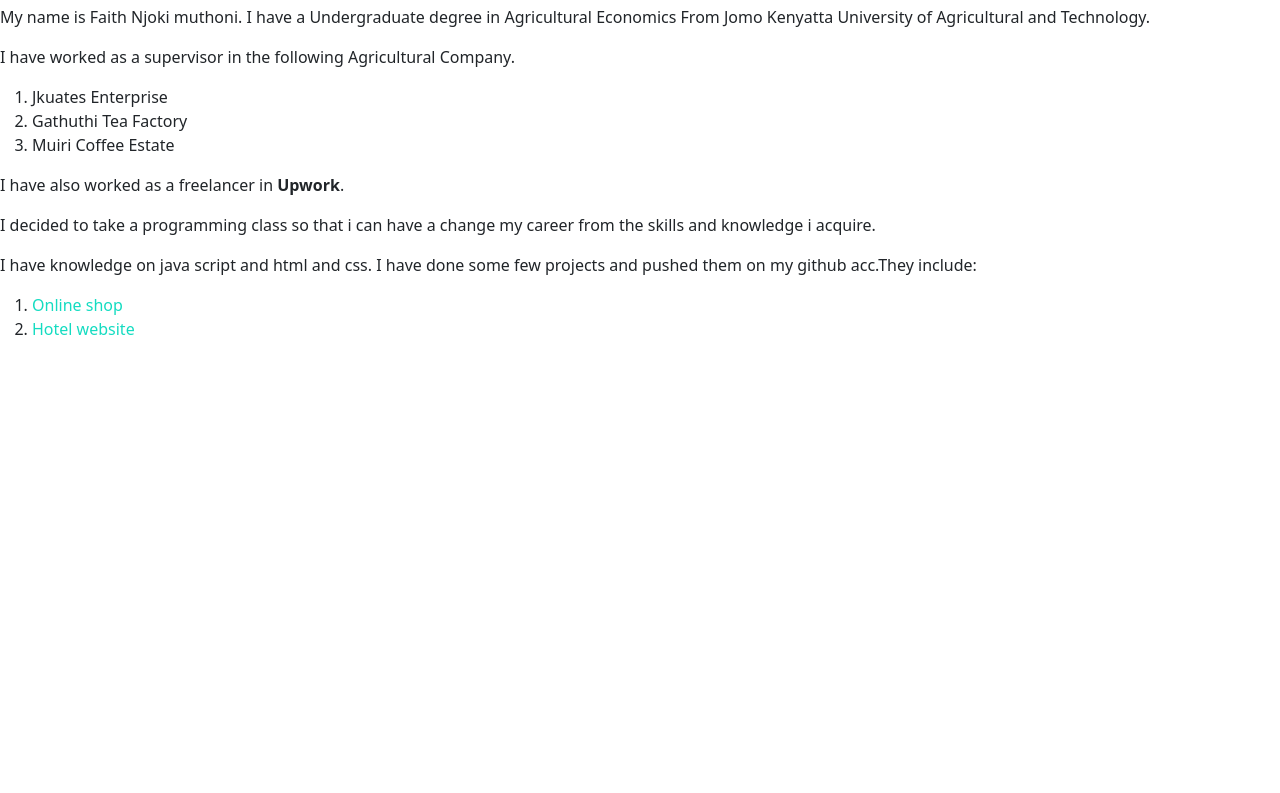
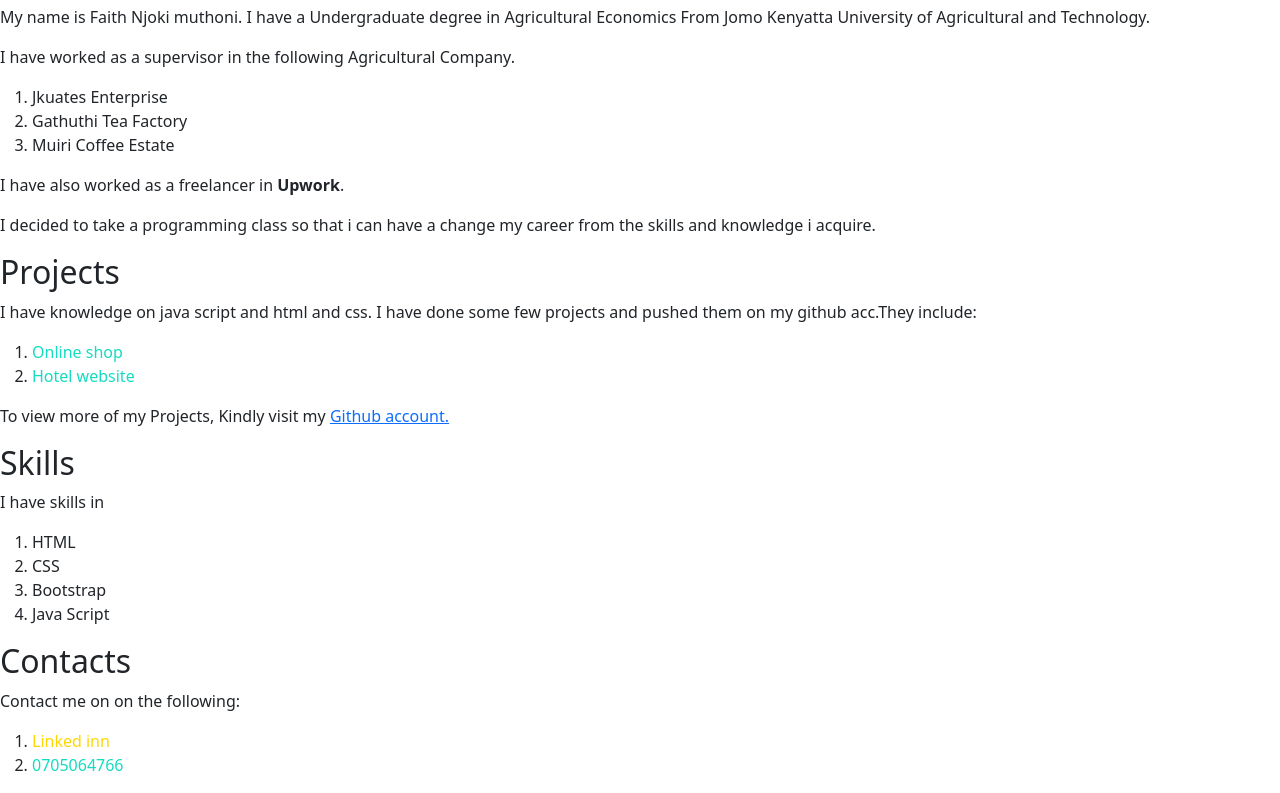
Before and after one commit to faithnjoki/Portfolio, a plain HTML site: page My Portfolio/File.html in a window 1280 px wide. Shown: the part 420-1213 px from the top of the page. Before the commit the page ends 800 px from the top, so only its background shows below. Drawn offline with nearby package versions, Linux system fonts and the light colour scheme.

Commit message:
Add Skills and Contact information

```diff
--- a/My Portfolio/File.html
+++ b/My Portfolio/File.html
@@ -43,17 +43,40 @@
  </div>
  <!--End of about me-->
  <!--My Projects-->
+ <h2>Projects</h2>
+ <div id="Projects">
  <p>I have knowledge on java script and html and css. I have done some few projects and pushed them on my github acc.They include:</p>
  <ol>
   <li><a href="https://github.com/faithnjoki/Online-shop" target="_blank">Online shop</a></li>
 
   <li><a href="https://github.com/faithnjoki/Online-shop" target="_blank">Hotel website</a></li>
+  </ol>
+ <p>To view more of my Projects, Kindly visit my <a href="https://github.com/faithnjoki">Github account.</a></p>
+ </div>
 
+ <!--My Skills-->
+ <h2>Skills</h2>
 
+ <div id="Skills">
+<p>I have skills in</p>
+ <ol>
+  <li>HTML</li>
+  <li>CSS</li>
+  <li>Bootstrap</li>
+  <li>Java Script</li>
+ </ol>
+ </div>
+  <!-- End of My Skills-->
+   <!--Contacts-->
+   <h2>Contacts</h2>
+   <div id="Contacts">
+    <p> Contact me on on the following:</p>
+    <ol>
+     <li><a href="">Linked inn</a></li>
+     <li><a href="#">0705064766</a></li>
 
- </ol>
+    </ol>
 
-
-
+   </div>
 </body>
 </html>
```
Also changed, not shown: My Portfolio/file.css (line endings or trailing spaces).
